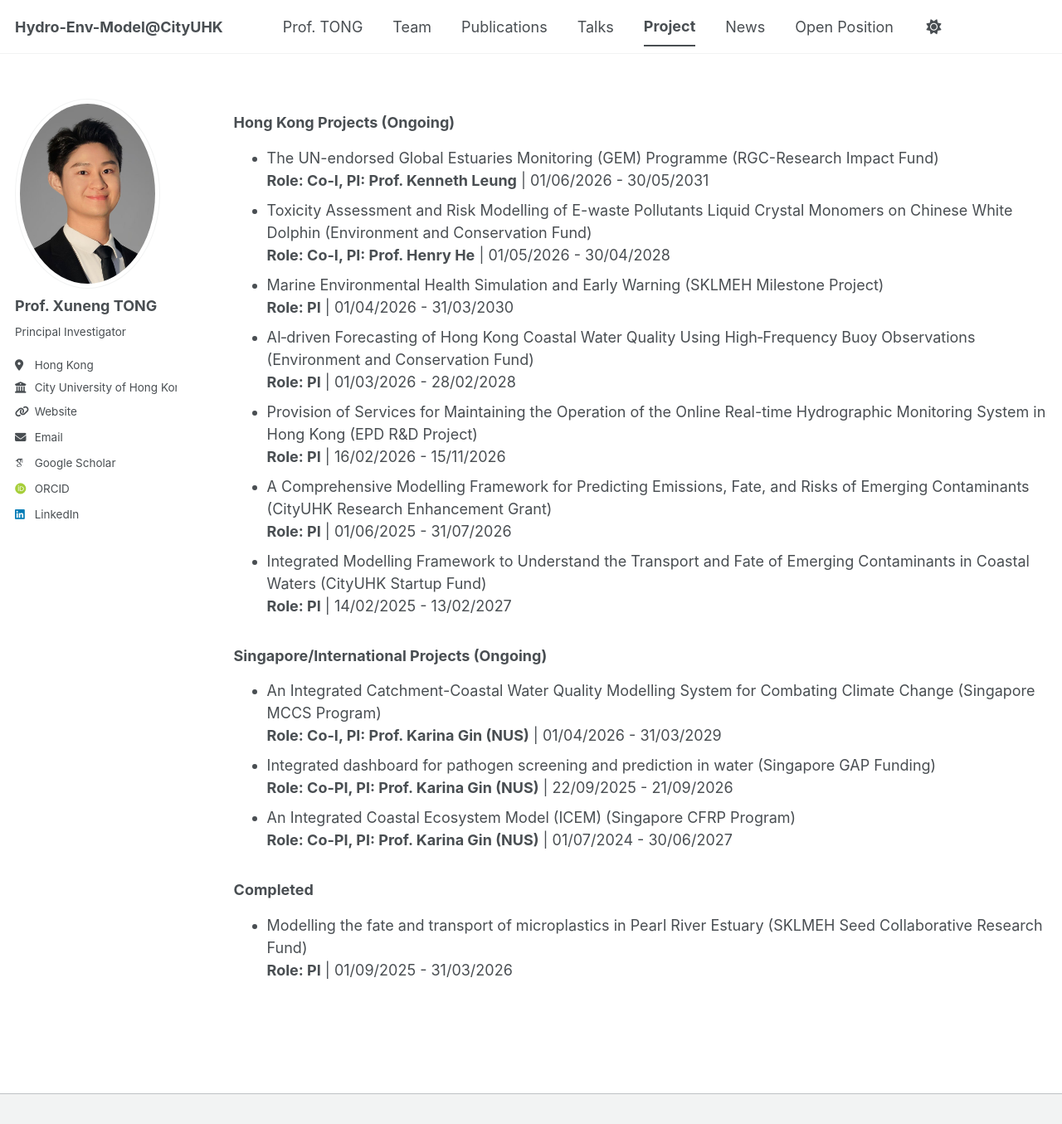
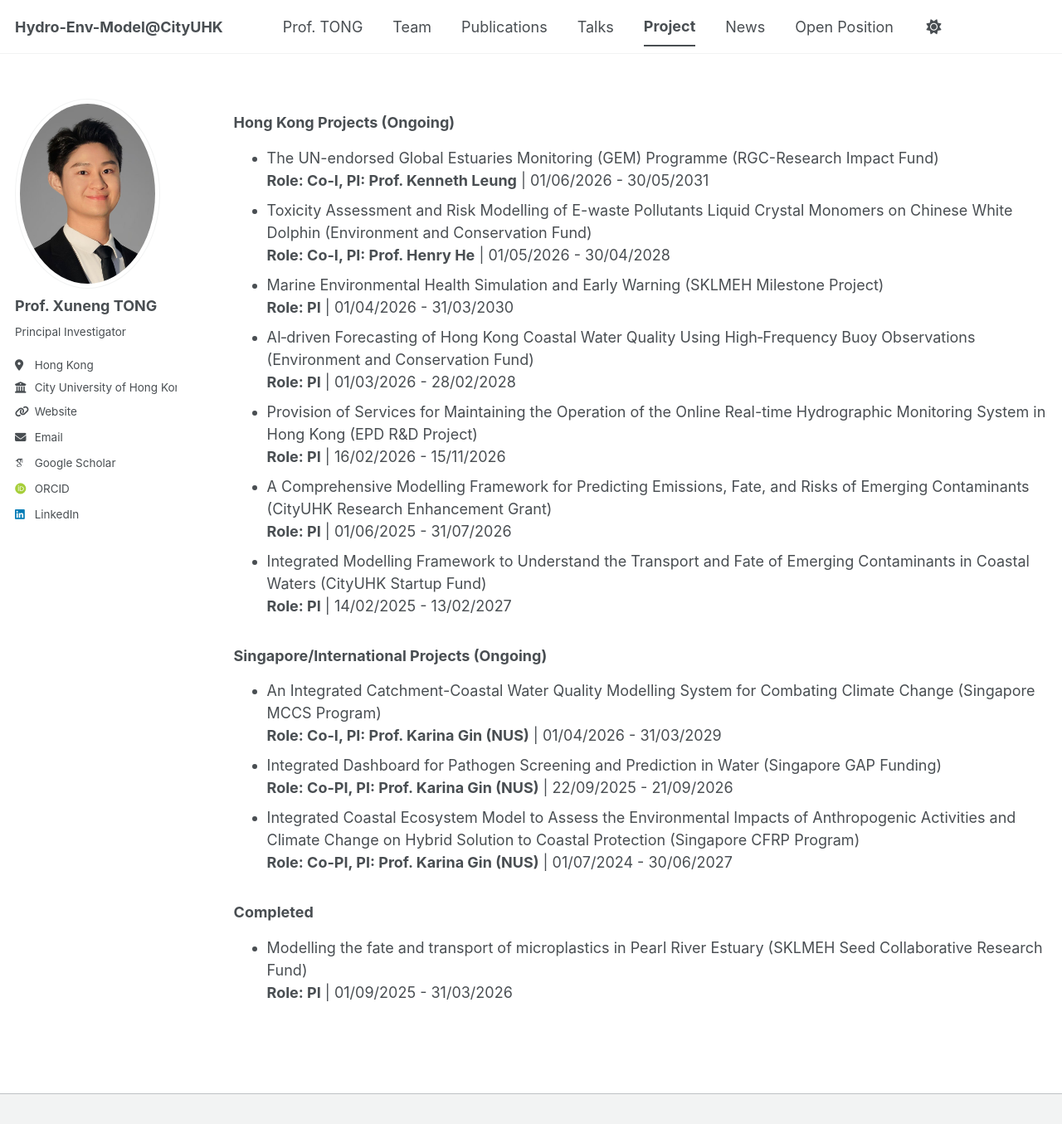
Before and after one commit to TongXuneng/TongXuneng.github.io, a Jekyll site: the page built from _pages/project.html, in a window 1280 px wide and 1355 px high. Shown: the whole window at 83% size. Built offline with Jekyll 4.4.1, drawn with Linux system fonts in a browser that asks for light colours; some web fonts are replaced; a script bundle is joined from its source files by our own code; library files that are not in the unit come from our copies.

Commit message:
Update project-list.yml

```diff
--- a/_data/project-list.yml
+++ b/_data/project-list.yml
@@ -27,10 +27,10 @@
     - title: "An Integrated Catchment-Coastal Water Quality Modelling System for Combating Climate Change (Singapore MCCS Program)"
       role: "Co-I, PI: Prof. Karina Gin (NUS)"
       date: "01/04/2026 - 31/03/2029"
-    - title: "Integrated dashboard for pathogen screening and prediction in water (Singapore GAP Funding)"
+    - title: "Integrated Dashboard for Pathogen Screening and Prediction in Water (Singapore GAP Funding)"
       role: "Co-PI, PI: Prof. Karina Gin (NUS)"
       date: "22/09/2025 - 21/09/2026"
-    - title: "An Integrated Coastal Ecosystem Model (ICEM) (Singapore CFRP Program)"
+    - title: "Integrated Coastal Ecosystem Model to Assess the Environmental Impacts of Anthropogenic Activities and Climate Change on Hybrid Solution to Coastal Protection (Singapore CFRP Program)"
       role: "Co-PI, PI: Prof. Karina Gin (NUS)"
       date: "01/07/2024 - 30/06/2027"
 
```
